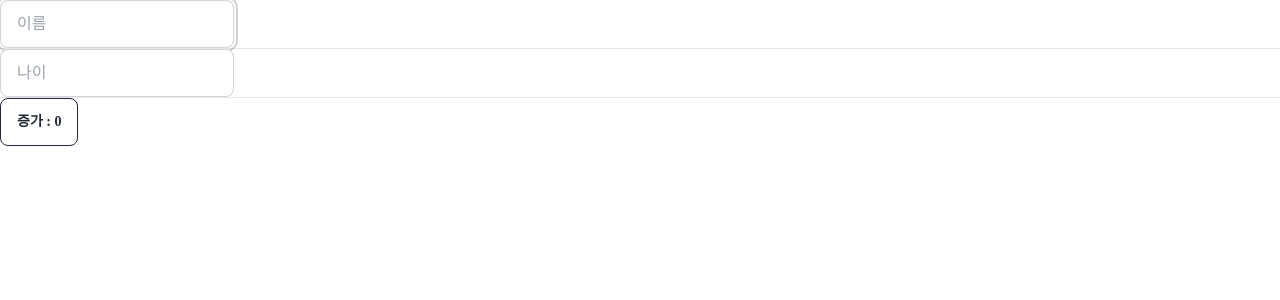
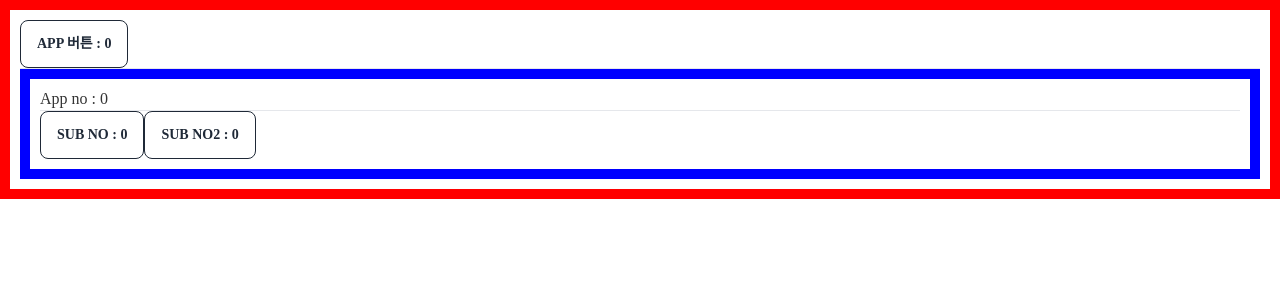
Before and after one commit to SeojoonH/2023-05-react-test, a React (Create React App) app: page / in a window 1280 px wide. Shown: the top 300 px of the page. Built offline with nearby package versions, Linux system fonts and the light colour scheme; a web font is replaced by a local one.

Commit message:
useEffect 사용해 해당 조건에 맞게 출력

```diff
--- a/src/App.js
+++ b/src/App.js
@@ -1,41 +1,65 @@
-import React, { useEffect, useState, useRef } from "react";
+import React, { useState, useEffect } from "react";
 
 let AppCallCount = 0;
+let SubCallCount = 0;
 
-function App() {
-  const inputNameRef = useRef(null);
-  const inputAgeRef = useRef(null);
+function Sub({ appNo }) {
+  SubCallCount++;
+  console.log(`SubCallCount : ${SubCallCount}`);
+
   const [no, setNo] = useState(0);
+  const [no2, setNo2] = useState(0);
 
   useEffect(() => {
-    inputNameRef.current.focus();
+    console.log("effect 1 : 단 한 번 실행");
   }, []);
+
+  useEffect(() => {
+    console.log("effect 2 : 부모(App)의 appNo가 바뀔 때마다 실행");
+  }, [appNo]);
+
+  useEffect(() => {
+    console.log("effect 3 : 나(Sub)의 no가 바뀔 때마다 실행");
+  }, [no]);
+
+  useEffect(() => {
+    console.log("effect 4 : appNo 혹은, no가 바뀔 때마다 실행");
+  }, [appNo, no]);
+
+  useEffect(() => {
+    console.log("effect 5 : 매번 실행");
+  });
 
   return (
     <>
-      <input
-        ref={inputNameRef}
-        type="text"
-        placeholder="이름"
-        className="input input-bordered text text-white"
-      />
-      <hr />
-      <input
-        ref={inputAgeRef}
-        type="number"
-        placeholder="나이"
-        className="input input-bordered text text-white"
-      />
-      <hr />
-      <button
-        className="btn btn-outline"
-        onClick={() => {
-          setNo(no + 1);
-          inputAgeRef.current.focus();
-        }}
-      >
-        증가 : {no}
-      </button>
+      <div style={{ border: "10px solid blue", padding: 10 }}>
+        App no : {appNo}
+        <hr />
+        <button className="btn btn-outline" onClick={() => setNo(no + 1)}>
+          Sub no : {no}
+        </button>
+        <button className="btn btn-outline" onClick={() => setNo2(no2 + 1)}>
+          Sub no2 : {no2}
+        </button>
+      </div>
+    </>
+  );
+}
+
+function App() {
+  AppCallCount++;
+  console.log(`AppCallCount : ${AppCallCount}`);
+  const [no, setNo] = useState(0);
+
+  return (
+    <>
+      <div style={{ border: "10px solid red", padding: 10 }}>
+        <button className="btn btn-outline" onClick={() => setNo(no + 1)}>
+          App 버튼 : {no}
+        </button>
+        <hr />
+        <Sub appNo={no} />
+      </div>
     </>
   );
 }
```
